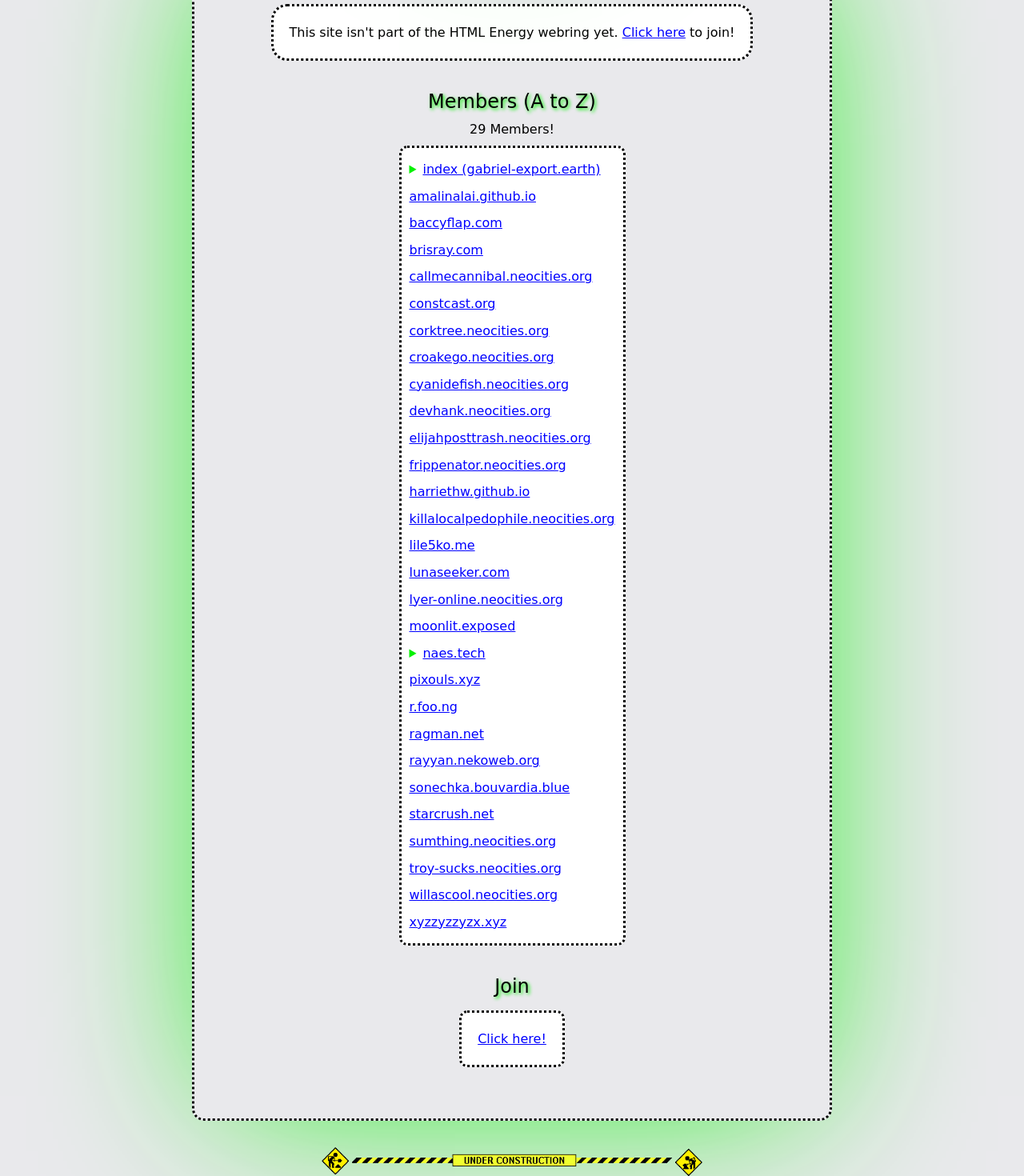
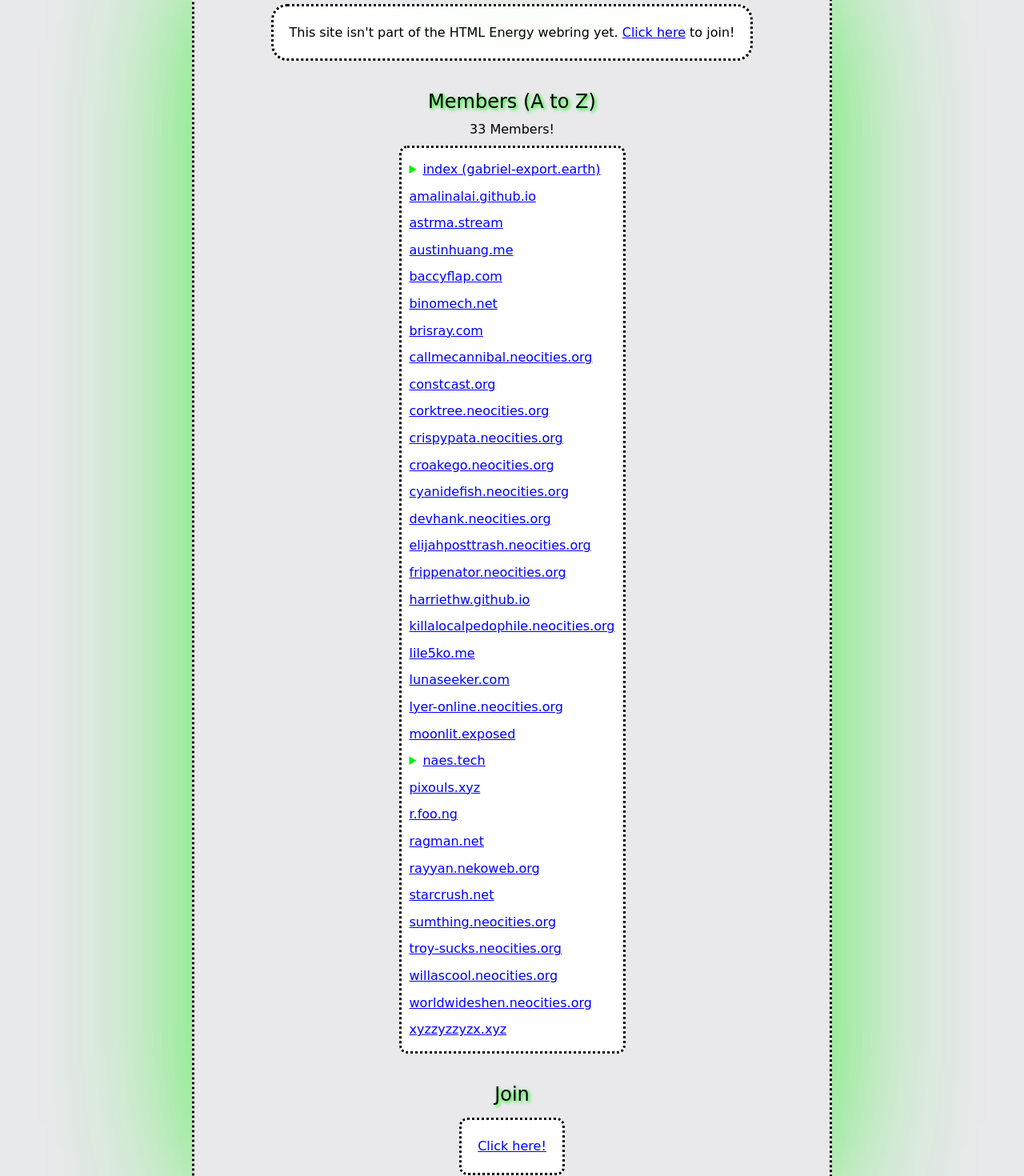
Before and after one commit to gchartier/gchartier.github.io, a SvelteKit app: page /html-energy-webring in a window 1280 px wide. Shown: the part 399-1869 px from the top of the page at 80% size. Built offline with nearby package versions, Linux system fonts and the light colour scheme.

Commit message:
Add members: - austinhuang.me - astrma.stream - binomech.net - crispypata.neocities.org - worldwideshen.neocities.org
Remove member:
- sonechka.bouvardia.blue

```diff
--- a/src/routes/(oldschool)/html-energy-webring/+page.svelte
+++ b/src/routes/(oldschool)/html-energy-webring/+page.svelte
@@ -24,13 +24,17 @@
 		'https://willascool.neocities.org/',
 		'https://moonlit.exposed/not-too-far-across-the-fence/',
 		'https://elijahposttrash.neocities.org/',
-		'https://sonechka.bouvardia.blue/',
 		'https://cyanidefish.neocities.org/',
 		'https://r.foo.ng',
 		'https://xyzzyzzyzx.xyz/home.html',
 		'https://devhank.neocities.org/sakuramiku/sakuramiku',
 		'https://sumthing.neocities.org',
-		'https://lunaseeker.com/'
+		'https://lunaseeker.com/',
+		'https://austinhuang.me/',
+		'https://astrma.stream/',
+		'https://binomech.net',
+		'https://crispypata.neocities.org/',
+		'https://worldwideshen.neocities.org/'
 	];
 
 	const indexDomain = 'https://www.gabriel-export.earth';
--- a/static/html-energy-webring/onionring/variables.js
+++ b/static/html-energy-webring/onionring/variables.js
@@ -31,13 +31,17 @@ var sites = [
 	'https://willascool.neocities.org/',
 	'https://moonlit.exposed/not-too-far-across-the-fence/',
 	'https://elijahposttrash.neocities.org/',
-	'https://sonechka.bouvardia.blue/',
 	'https://cyanidefish.neocities.org/',
 	'https://r.foo.ng',
 	'https://xyzzyzzyzx.xyz/home.html',
   'https://devhank.neocities.org/sakuramiku/sakuramiku',
   'https://sumthing.neocities.org',
-	'https://lunaseeker.com/'
+  'https://lunaseeker.com/',
+  'https://austinhuang.me/',
+  'https://astrma.stream/',
+  'https://binomech.net',
+  'https://crispypata.neocities.org/',
+  'https://worldwideshen.neocities.org/'
 ];
 
 //the name of the ring
```
